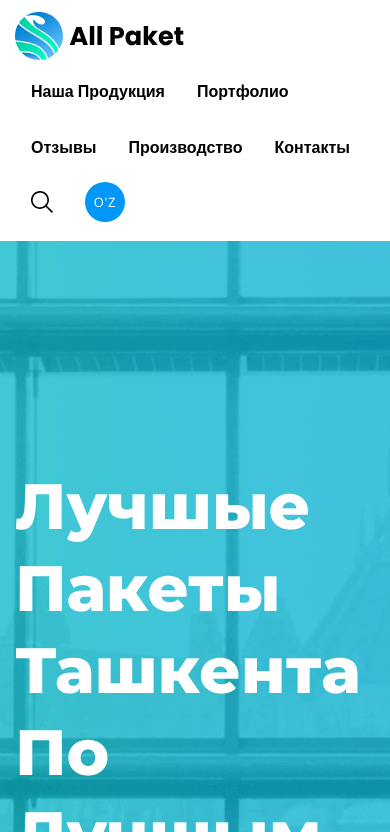
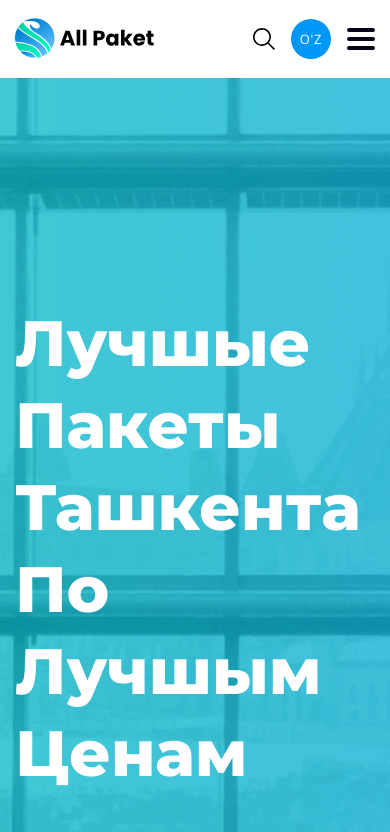
Before and after one commit to sultonbayevogabek/all-paket, a plain HTML site: page index.html in a window 390 px wide. Shown: the top 832 px of the page. Drawn offline with nearby package versions, Linux system fonts and the light colour scheme.

Commit message:
Make navbar responsive

```diff
--- a/index.html
+++ b/index.html
@@ -51,6 +51,11 @@
                <option value="3">ENGLISH</option>
             </select>
          </div>
+      </div>
+      <div class="menu-bar">
+         <div class="menu-bar__item"></div>
+         <div class="menu-bar__item"></div>
+         <div class="menu-bar__item"></div>
       </div>
    </div>
 </header>
@@ -253,8 +258,6 @@
    </div>
 </div>
 
-
-
 <!--SECTION ADDITIONAL-->
 <section class="additional">
    <div class="container">
@@ -409,6 +412,5 @@
 <!--JAVASCRIPT FILES-->
 <script src="script/main.js"></script>
 <script> </script>
-
 </body>
 </html>
--- a/script/main.js
+++ b/script/main.js
@@ -129,4 +129,18 @@ document.addEventListener('DOMContentLoaded', () => {
          isSearchInputOpen = !isSearchInputOpen
       }
    })
+
+   //navigation bar
+   const menuBar = selectElement('.menu-bar'),
+      siteNav = selectElement('.site-nav')
+
+   menuBar.addEventListener('click', () => {
+      siteNav.classList.toggle('site-nav-open')
+
+      if (siteNav.classList.contains('site-nav-open')) {
+         document.body.style.overflow = 'hidden'
+      } else {
+         document.body.style.overflow = ''
+      }
+   })
 })
--- a/scss/_additional.scss
+++ b/scss/_additional.scss
@@ -1,6 +1,7 @@
 .additional {
    position: relative;
    z-index: 2;
+
    h2 {
       color: $SECTION-HEADING-COLOR;
       border-color: $MAIN-LIGHT-GREEN;
@@ -43,6 +44,10 @@
       text-transform: uppercase;
       color: $MAIN-BLUE;
       cursor: pointer;
+   }
+
+   button:hover {
+      background-color: darken($WHITE, 4);
    }
 }
 
@@ -97,4 +102,8 @@
       color: $MAIN-LIGHT-GREEN;
       cursor: pointer;
    }
+
+   button:hover {
+      background-color: darken($WHITE, 4);
+   }
 }
--- a/scss/_media.scss
+++ b/scss/_media.scss
@@ -0,0 +1,55 @@
+@include media(1100px) {
+   .site-nav {
+      position: fixed;
+      top: 78px;
+      left: -100%;
+      width: 100%;
+      height: calc(100vh - 78px);
+      background: linear-gradient(269.67deg, #01F6F6 0.29%, #0197F6 99.71%);
+      transition: 0.5s all linear;
+   }
+
+   .site-nav__li {
+      width: 50%;
+      border-right: 1px solid $WHITE;
+      border-bottom: 1px solid $WHITE;
+   }
+
+   .site-nav__link {
+      width: 100%;
+      color: $WHITE;
+   }
+
+   .menu-bar {
+      display: flex;
+   }
+
+   .search-language {
+      margin-left: auto;
+   }
+
+   .search-button {
+      margin-right: 0;
+   }
+
+   .search-form {
+      right: -40px;
+   }
+
+   .custom-select {
+      margin-right: 16px;
+   }
+}
+
+@include media(450px) {
+   .site-nav__li {
+      width: 100%;
+      border-right: none;
+   }
+}
+
+@include media(400px) {
+   .site-logo img {
+      width: 140px;
+   }
+}
--- a/scss/_site-header.scss
+++ b/scss/_site-header.scss
@@ -11,6 +11,10 @@
 
 .site-nav {
    margin-left: auto;
+}
+
+.site-nav-open {
+   left: 0!important;
 }
 
 .site-nav__ul {
@@ -166,3 +170,18 @@
       transform: translateX(100%);
    }
 }
+
+.menu-bar {
+   width: 28px;
+   height: 22px;
+   display: none;
+   flex-direction: column;
+   justify-content: space-between;
+   cursor: pointer;
+}
+
+.menu-bar__item {
+   height: 4px;
+   background-color: $BLACK-OTHER;
+   border-radius: 2px;
+}
```
Also changed, not shown: css/styles.css, 1 other file.
